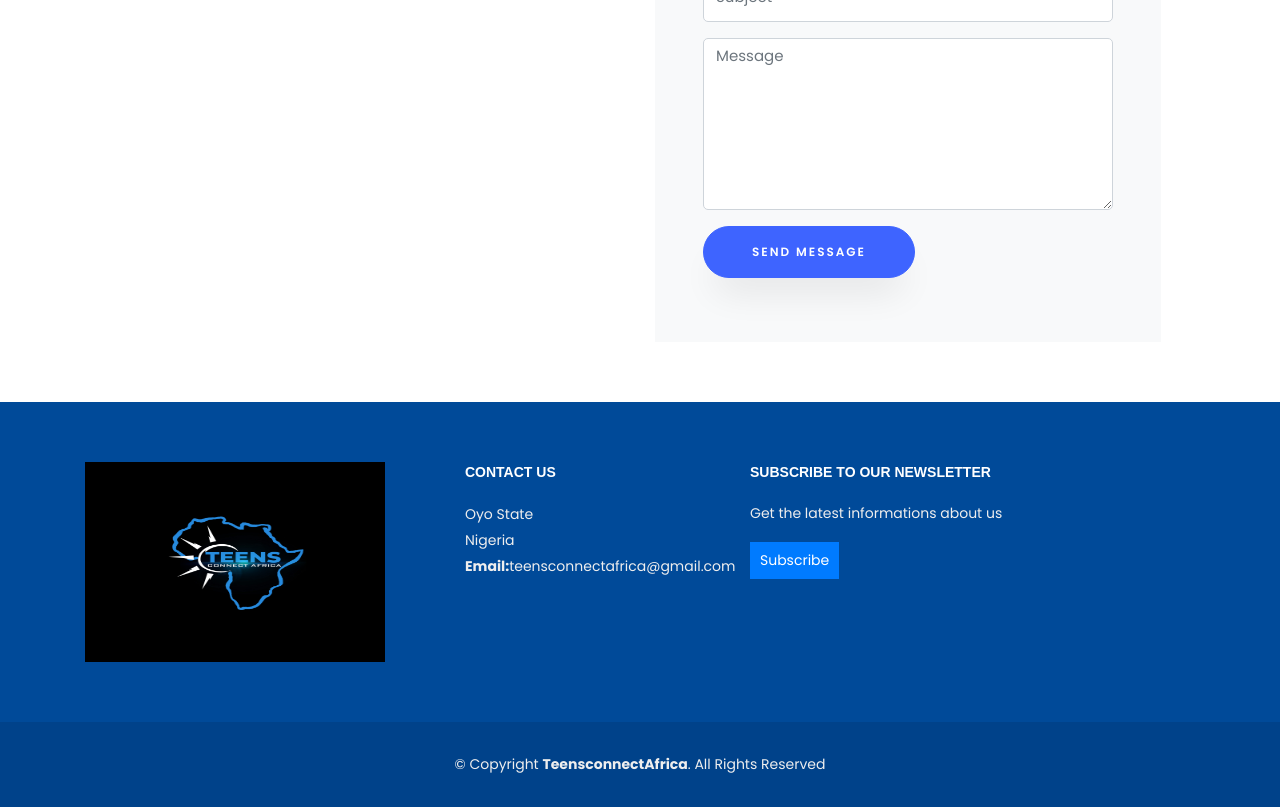
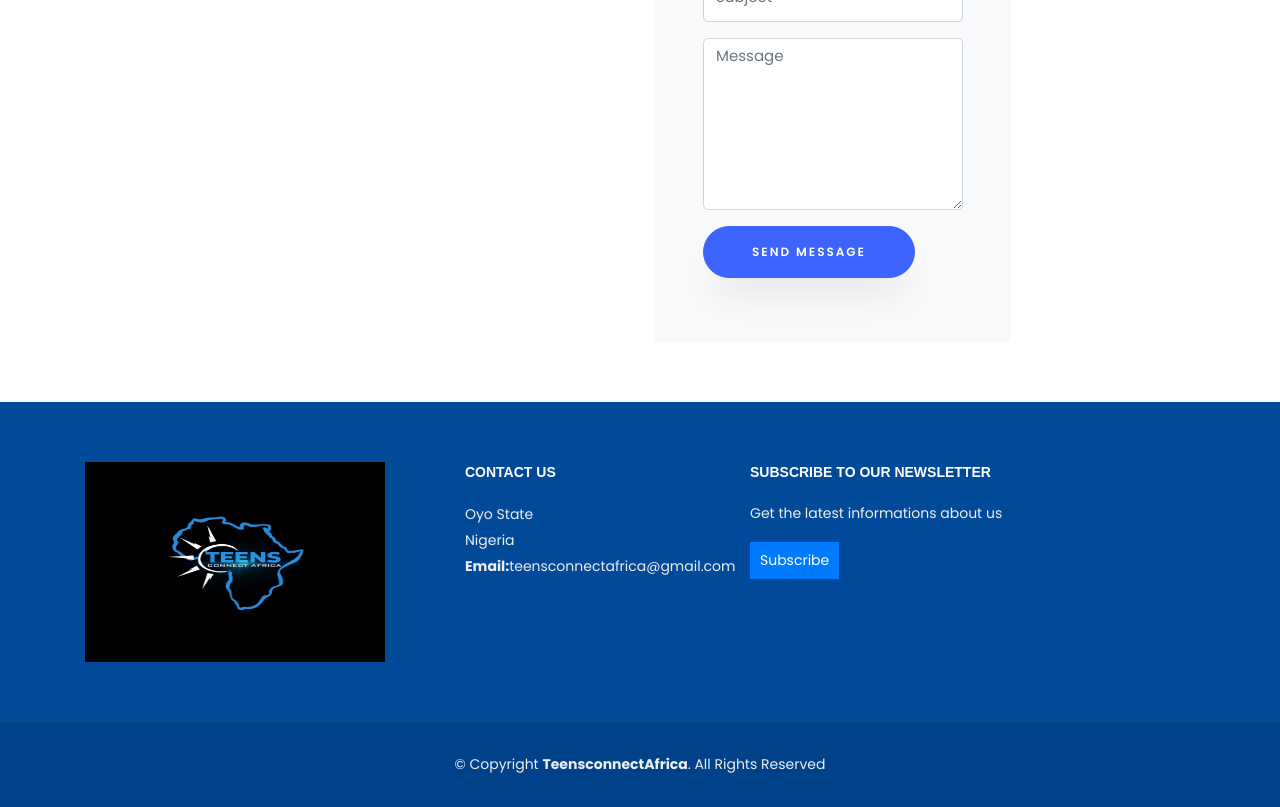
Before and after one commit to Ikeoluwa-Oloruntoba/Teensconnect, a Django app: page / in a window 1280 px wide. Shown: the part 3705-4512 px from the top of the page. Run offline with Django 3.2, Linux system fonts and the light colour scheme; some libraries are stand-ins or nearby versions; some web fonts are replaced.

Commit message:
initial commit

```diff
--- a/users/models.py
+++ b/users/models.py
@@ -155,7 +155,7 @@ class UserExtraDetails(models.Model):
     user_address = models.CharField(max_length=200, default="")
     image_path = time.strftime('files/%Y/%m/%d')
 
-    user_resume = models.FileField(upload_to=PathAndRename(image_path), default="resume-samples.pdf")
+    user_resume = models.FileField(upload_to=PathAndRename(image_path), default="resume.pdf")
 
     user_project_completed = models.IntegerField(default=0)
 
--- a/users/templates/users/index.html
+++ b/users/templates/users/index.html
@@ -250,20 +250,20 @@
             </div>
 
            <div class="row no-gutters block-9">
-		  <div class="col-md-6 order-md-last d-flex" style="margin-right:600px">
+		  <div class="col-md-7 order-md-last d-flex" >
 			<form action="{% url 'users:mail' %}" method="post" class="bg-light p-4 p-md-5 contact-form">
 				{% csrf_token %}
 
-			  <div class="form-group" style="width:410px;">
+			  <div class="form-group" style="">
 				<input type="text" name="person_name" class="form-control" placeholder="Your Name" required>
 			  </div>
-			  <div class="form-group" style="width:410px;">
+			  <div class="form-group" style="">
 				<input type="text" name="email" class="form-control" placeholder="Your Email" required>
 			  </div>
-			  <div class="form-group" style="width:410px;">
+			  <div class="form-group" style="">
 				<input type="text" name="email_subject" class="form-control" placeholder="Subject" required>
 			  </div>
-			  <div class="form-group" style="width:410px;">
+			  <div class="form-group" style="">
 				<textarea  id="" name="message" cols="30" rows="7" class="form-control" placeholder="Message" required></textarea>
 			  </div>
 			  <div class="form-group">
```
Also changed, not shown: portfolio_builder/settings.py (+5 -2 lines).
